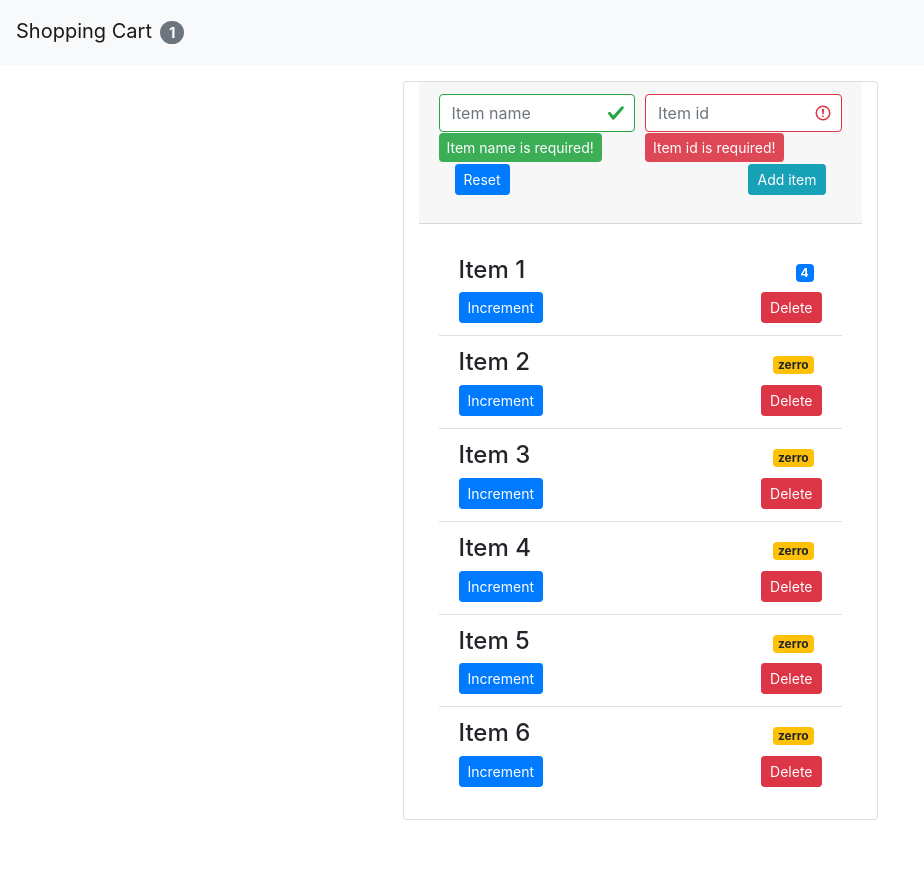
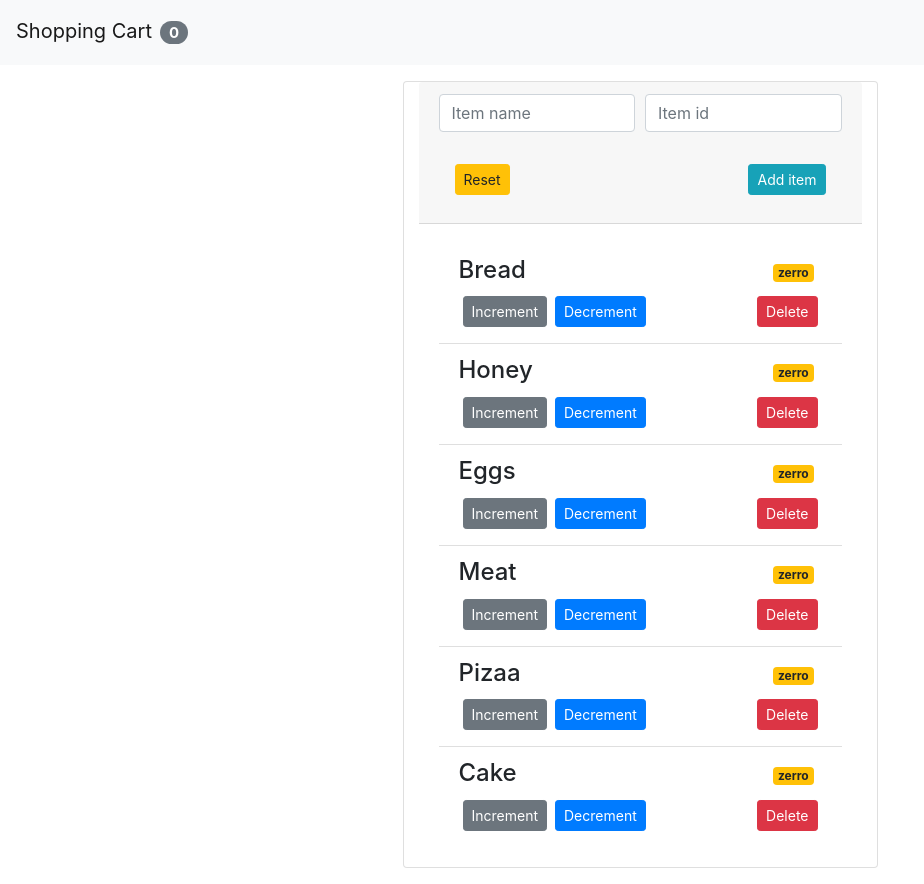
Before and after one commit to Cholago/shorping-cart-react-bootstrap, a React (Create React App) app: page / in a window 1280 px wide. Shown: the whole page, without its empty margins (0-924 px from the left). Before the commit the page ends 836 px from the top, so only its background shows below. Built offline with nearby package versions, Linux system fonts and the light colour scheme.

Commit message:
third commit

```diff
--- a/src/App.js
+++ b/src/App.js
@@ -6,19 +6,19 @@ import Statemanegment from './components/Statemanegment' //managing states
 import Counterspersingprops from './components/CountersPersingProps' //Persing props data and props children
 import AddItemToArray from './components/AddItemToArray'
 import Counters from './components/Counters'
-
+import Swal from 'sweetalert2'
 
 import './App.css';
 
 class App extends React.Component {
   state = {
     counters: [
-      { id: 1, value: 4 },
-      { id: 2, value: 0 },
-      { id: 3, value: 0 },
-      { id: 4, value: 0 },
-      { id: 5, value: 0 },
-      { id: 6, value: 0 }
+      { id: 1, itemName: 'Bread', value: 0 },
+      { id: 2, itemName: 'Honey', value: 0 },
+      { id: 3, itemName: 'Eggs', value: 0 },
+      { id: 4, itemName: 'Meat', value: 0 },
+      { id: 5, itemName: 'Pizaa', value: 0 },
+      { id: 6, itemName: 'Cake', value: 0 }
     ]
   }
 
@@ -46,15 +46,26 @@ class App extends React.Component {
   }
 
   //adding an item to the list
-  handleAdd = () => {
-    console.log("Item added");
-    this.setState(state => {
-      const counters = state.counters.concat({ id: 7, value: 20 });
-      return {
-        counters
-      };
-    });
-    console.log(this.state.counters);
+  handleAdd = (itemData) => {
+    if (itemData.itemName.length < 2 || itemData.itemName.length < 1) {
+      Swal.fire(
+        'Error!',
+        'Item name or Item id is empty',
+        'warning'
+      )
+
+    }
+    else {
+      this.setState(state => {
+        const counters = state.counters.concat({ id: itemData.itemID, itemName: itemData.itemName, value: 0 });
+        return {
+          counters
+        };
+      });
+
+    }
+
+    console.log(itemData);
 
   }
 
--- a/src/components/Counter.jsx
+++ b/src/components/Counter.jsx
@@ -16,8 +16,9 @@ class Counter extends React.Component {
                     <span className={this.getBadgeClass()}>{this.formCount()}</span>
                 </div>
                 <div className="col-md-12">
-                    <button className="btn btn-primary btn-sm" onClick={() => this.props.onIncrement(this.props.counter)}>Increment</button>
-                    <button className="btn btn-danger btn-sm float-right" onClick={() => this.props.onDelete(this.props.counter.id)}>Delete</button>
+                    <button className="btn btn-secondary btn-sm m-1" onClick={() => this.props.onIncrement(this.props.counter)}>Increment</button>
+                    <button className="btn btn-primary btn-sm m-1" onClick={() => this.props.onIncrement(this.props.counter)}>Decrement</button>
+                    <button className="btn btn-danger btn-sm float-right m-1" onClick={() => this.props.onDelete(this.props.counter.id)}>Delete</button>
                 </div>
             </div>
         );
--- a/src/components/Counters.jsx
+++ b/src/components/Counters.jsx
@@ -17,12 +17,53 @@ class Counters extends React.Component {
 
     onValueChange = (event) => {
         let { name, value } = event.target;
-
         switch (name) {
+            case 'itemName':
+                this.setState({ itemName: value, });
+                if (value == "") {
+                    this.setState({ itemNameMessage: "Item name is required", itemNameError: true });
+                }
+                else if (value.length < 2) {
+                    this.setState({ itemNameMessage: "Item name least 2 characters long", itemNameError: true });
+                }
+                else {
+                    this.setState({ itemNameMessage: false, itemNameError: false });
+                }
+                break;
+            case 'itemId':
+                this.setState({ itemId: value });
+                if (value == "") {
+                    this.setState({ itemIdMessage: "Item id is required.", itemIdError: true });
+                }
+                else {
+                    this.setState({ itemIdMessage: false, itemIdError: false });
+                }
+                break;
             default:
                 break;
         }
+        console.log(this.state);
 
+    }
+
+    getFormItemNameClass() {
+        if (this.state.itemNameError == true) {
+            return "invalid-tooltip";
+        }
+        else {
+            return "valid-tooltip";
+
+        }
+    }
+
+    getFormItemIdClass() {
+        if (this.state.itemIdError == true) {
+            return "invalid-tooltip";
+        }
+        else {
+            return "valid-tooltip";
+
+        }
     }
 
     render() {
@@ -42,21 +83,21 @@ class Counters extends React.Component {
                                             name="itemName"
                                             value={this.state.itemName}
                                             onChange={this.onValueChange}
-                                            class="form-control is-valid"
+                                            className="form-control"
                                             placeholder="Item name" />
-                                        <span class="valid-tooltip">
+                                        <span className="valid-tooltip">
                                             Item name is required!
                                         </span>
                                     </div>
-                                    <div class="col-md-6 mb-3 form-group is-invalid">
+                                    <div class="col-md-6 mb-3 form-group">
                                         <input
                                             type="number"
                                             name="itemId"
                                             value={this.state.itemId}
                                             onChange={this.onValueChange}
-                                            class="form-control is-invalid"
+                                            className="form-control"
                                             placeholder="Item id" />
-                                        <span class="invalid-tooltip">
+                                        <span className="invalid-tooltip">
                                             Item id is required!
                                         </span>
                                     </div>
@@ -65,13 +106,13 @@ class Counters extends React.Component {
                             </div>
                             <div className="col-md-12">
                                 <button
-                                    className="btn btn-primary btn-sm m-3 float-left"
+                                    className="btn btn-warning btn-sm m-3 float-left"
                                     onClick={this.props.onReset}>
                                     Reset
                                 </button>
                                 <button
                                     className="btn btn-info btn-sm m-3 float-right"
-                                    onClick={this.props.onAddItem}>
+                                    onClick={() => this.props.onAddItem({ itemName: this.state.itemName, itemId: this.state.itemId })}>
                                     Add item
                                 </button>
                             </div>
@@ -87,7 +128,7 @@ class Counters extends React.Component {
                                         counter={counter}
                                         onDelete={this.props.onDelete}
                                         onIncrement={this.props.onIncrement}>
-                                        <h4 className="float-left">Item {counter.id} </h4>
+                                        <h4 className="float-left">{counter.itemName} </h4>
                                     </Counter>
                                 </li>
                             ))}
```
